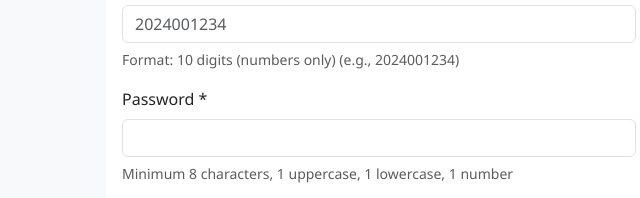
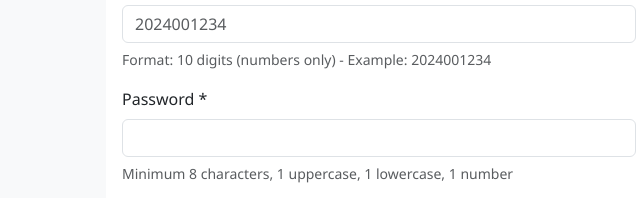
Before and after one commit to Kumah-Caleb/Research-Project-V.1, a plain HTML site: page docs/register.html in a window 1280 px wide. Shown: the part 481-679 px from the top of the page, 261-901 px from the left. Drawn offline with nearby package versions, Linux system fonts and the light colour scheme.

Commit message:
Clean up registration page - remove old ITE12345 reference, keep only 10-digit format

```diff
--- a/docs/register.html
+++ b/docs/register.html
@@ -76,7 +76,7 @@
                                 <label for="register-student-id" class="form-label">Student ID *</label>
                                 <input type="text" class="form-control" id="register-student-id" required placeholder="2024001234">
                                 <div id="register-studentid-error" class="validation-error text-danger small"></div>
-                                <small class="text-muted">Format: 10 digits (numbers only) (e.g., 2024001234)</small>
+                                <small class="text-muted">Format: 10 digits (numbers only) - Example: 2024001234</small>
                             </div>
                             <div class="mb-3">
                                 <label for="register-password" class="form-label">Password *</label>
```
